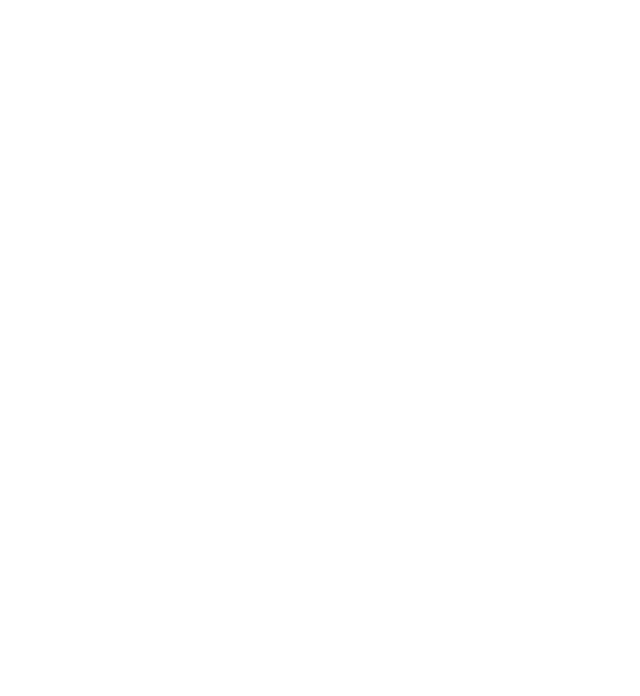
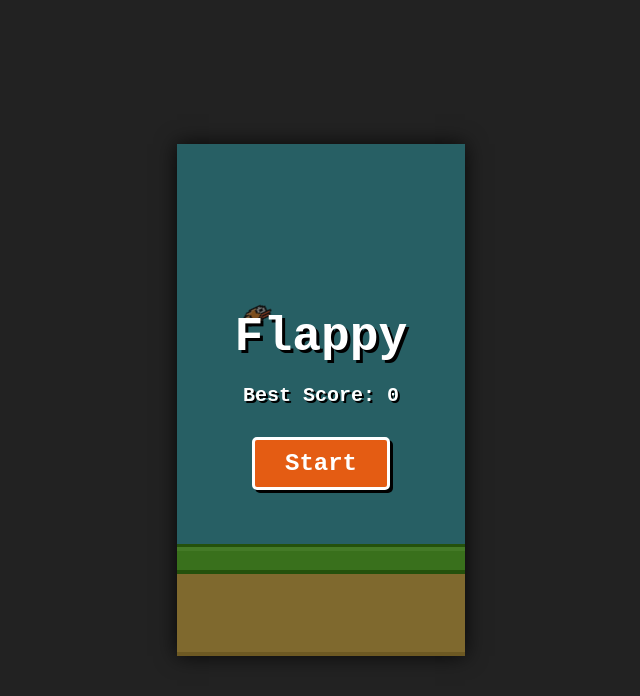
Before and after one commit to luka-marinicc/Flappy, a plain HTML site: page index.html in a window 1280 px wide. Shown: the whole page, without its empty margins (319-959 px from the left). Drawn offline with Linux system fonts and the light colour scheme.

Commit message:
Added basic functionality, connected css and javascript, implemented simple game logic

```diff
--- a/index.html
+++ b/index.html
@@ -1,11 +1,24 @@
 <!DOCTYPE html>
-<html lang="en">
+<html lang="sl">
 <head>
     <meta charset="UTF-8">
     <meta name="viewport" content="width=device-width, initial-scale=1.0">
     <title>Flappy</title>
+    <link rel="stylesheet" href="style.css">
 </head>
 <body>
 
+<div class="game-container">
+    <div id="mainMenu" class="ui-layer">
+        <h1 class="title">Flappy</h1>
+        <p class="score-text">Best Score: <span id="bestScoreDisplay">0</span></p>
+        <p class="score-text" id="currentScoreDisplay" style="display: none;">Score: <span id="lastScore">0</span></p>
+        <button id="startBtn">Start</button>
+    </div>
+
+    <canvas id="gameCanvas" width="288" height="512"></canvas>
+</div>
+
+<script src="script.js"></script>
 </body>
 </html>
--- a/script.js
+++ b/script.js
@@ -0,0 +1,258 @@
+const canvas = document.getElementById('gameCanvas');
+const ctx = canvas.getContext('2d');
+
+const mainMenu = document.getElementById('mainMenu');
+const startBtn = document.getElementById('startBtn');
+const bestScoreDisplay = document.getElementById('bestScoreDisplay');
+const currentScoreDisplay = document.getElementById('currentScoreDisplay');
+const lastScore = document.getElementById('lastScore');
+
+const birdImg = new Image();
+birdImg.src = 'assets/bird.png';
+
+const pipeImg = new Image();
+pipeImg.src = 'assets/pipe.png';
+
+const floorImg = new Image();
+floorImg.src = 'assets/floor.png';
+
+const flapSound = new Audio('assets/flap.wav');
+const scoreSound = new Audio('assets/score.wav');
+const hitSound = new Audio('assets/hit.wav');
+
+flapSound.volume = 0.5;
+scoreSound.volume = 0.5;
+hitSound.volume = 0.5;
+
+let frames = 0;
+let gameState = 'MENU';
+let score = 0;
+let bestScore = localStorage.getItem('bestScore') || 0;
+bestScoreDisplay.innerText = bestScore;
+
+let flashAlpha = 0;
+const bgStyle = '#4ec0ca';
+
+const bird = {
+    x: 50,
+    y: 150,
+    width: 60,
+    height: 42,
+    hitboxW: 30,
+    hitboxH: 20,
+    velocity: 0,
+    gravity: 0.25,
+    jump: -4.5,
+
+    getHitbox: function() {
+        return {
+            x: this.x + (this.width - this.hitboxW) / 2,
+            y: this.y + (this.height - this.hitboxH) / 2,
+            w: this.hitboxW,
+            h: this.hitboxH
+        };
+    },
+
+    draw: function() {
+        let rotation = 0;
+        if (this.velocity > 0) {
+            rotation = Math.min(Math.PI / 2, this.velocity * 0.1);
+        } else {
+            rotation = -25 * Math.PI / 180;
+        }
+
+        ctx.save();
+        ctx.translate(this.x + this.width / 2, this.y + this.height / 2);
+        ctx.rotate(rotation);
+        ctx.drawImage(birdImg, -this.width / 2, -this.height / 2, this.width, this.height);
+        ctx.restore();
+    },
+    update: function() {
+        this.velocity += this.gravity;
+        this.y += this.velocity;
+    },
+    flap: function() {
+        this.velocity = this.jump;
+        flapSound.currentTime = 0;
+        flapSound.play().catch(e => {});
+    },
+    reset: function() {
+        this.y = 150;
+        this.velocity = 0;
+    }
+};
+
+const pipes = {
+    items: [],
+    width: 52,
+    gap: 120,
+    dx: 2,
+    draw: function() {
+        for (let i = 0; i < this.items.length; i++) {
+            let p = this.items[i];
+
+            ctx.save();
+            ctx.translate(p.x, p.y);
+            ctx.scale(1, -1);
+            ctx.drawImage(pipeImg, 0, 0, this.width, 512);
+            ctx.restore();
+
+            ctx.drawImage(pipeImg, p.x, p.y + this.gap, this.width, 512);
+        }
+    },
+    update: function() {
+        if (frames % 100 === 0) {
+            let groundY = canvas.height - 112;
+            let minPipeHeight = 50;
+            let maxY = groundY - this.gap - minPipeHeight;
+
+            this.items.push({
+                x: canvas.width,
+                y: Math.random() * (maxY - minPipeHeight) + minPipeHeight
+            });
+        }
+
+        for (let i = 0; i < this.items.length; i++) {
+            let p = this.items[i];
+            p.x -= this.dx;
+
+            const bh = bird.getHitbox();
+            const top_pipe_tip = p.y;
+            const bottom_pipe_tip = p.y + this.gap;
+
+            if (bh.x + bh.w > p.x && bh.x < p.x + this.width) {
+                if (bh.y < top_pipe_tip || bh.y + bh.h > bottom_pipe_tip) {
+                    gameOver();
+                }
+            }
+
+            if (p.x === bird.x) {
+                score++;
+                scoreSound.currentTime = 0;
+                scoreSound.play().catch(e => {});
+            }
+
+            if (p.x + this.width <= 0) {
+                this.items.shift();
+                i--;
+            }
+        }
+    },
+    reset: function() {
+        this.items = [];
+    }
+};
+
+const floor = {
+    x: 0,
+    y: canvas.height - 112,
+    width: 336,
+    height: 112,
+    dx: 2,
+    draw: function() {
+        let overlap = 2;
+        ctx.drawImage(floorImg, this.x, this.y, this.width + overlap, this.height);
+        ctx.drawImage(floorImg, this.x + this.width - overlap, this.y, this.width + overlap, this.height);
+    },
+    update: function() {
+        this.x -= this.dx;
+        if (this.x <= -this.width) {
+            this.x = 0;
+        }
+
+        const bh = bird.getHitbox();
+        if (bh.y + bh.h >= this.y) {
+            gameOver();
+        }
+    }
+};
+
+function gameOver() {
+    hitSound.play().catch(e => {});
+    flashAlpha = 1;
+    gameState = 'MENU';
+
+    if (score > bestScore) {
+        bestScore = score;
+        localStorage.setItem('bestScore', bestScore);
+        bestScoreDisplay.innerText = bestScore;
+    }
+
+    lastScore.innerText = score;
+    currentScoreDisplay.style.display = 'block';
+
+    setTimeout(() => {
+        mainMenu.style.display = 'flex';
+    }, 200);
+}
+
+function resetGame() {
+    bird.reset();
+    pipes.reset();
+    score = 0;
+    frames = 0;
+    flashAlpha = 0;
+    gameState = 'PLAYING';
+    mainMenu.style.display = 'none';
+}
+
+const fps = 60;
+const fpsInterval = 1000 / fps;
+let then = performance.now();
+
+function draw(now) {
+    requestAnimationFrame(draw);
+
+    let elapsed = now - then;
+
+    if (elapsed > fpsInterval) {
+        then = now - (elapsed % fpsInterval);
+
+        ctx.fillStyle = bgStyle;
+        ctx.fillRect(0, 0, canvas.width, canvas.height);
+
+        if (gameState === 'PLAYING') {
+            pipes.update();
+            floor.update();
+            bird.update();
+            frames++;
+        }
+
+        pipes.draw();
+        floor.draw();
+        bird.draw();
+
+        if (gameState === 'PLAYING') {
+            ctx.fillStyle = 'white';
+            ctx.strokeStyle = 'black';
+            ctx.lineWidth = 2;
+            ctx.font = '35px "Courier New"';
+
+            ctx.textAlign = 'center';
+            ctx.fillText(score, canvas.width / 2, 50);
+            ctx.strokeText(score, canvas.width / 2, 50);
+            ctx.textAlign = 'start';
+        }
+
+        if (flashAlpha > 0) {
+            ctx.fillStyle = `rgba(255, 255, 255, ${flashAlpha})`;
+            ctx.fillRect(0, 0, canvas.width, canvas.height);
+            flashAlpha -= 0.05;
+        }
+    }
+}
+
+canvas.addEventListener('mousedown', () => {
+    if (gameState === 'PLAYING') bird.flap();
+});
+document.addEventListener('keydown', (e) => {
+    if (e.code === 'Space' && gameState === 'PLAYING') bird.flap();
+});
+startBtn.addEventListener('click', resetGame);
+
+floorImg.onload = () => {
+    requestAnimationFrame(function(time) {
+        then = time;
+        draw(time);
+    });
+};
--- a/style.css
+++ b/style.css
@@ -0,0 +1,75 @@
+* {
+    margin: 0;
+    padding: 0;
+    box-sizing: border-box;
+    font-family: 'Courier New', Courier, monospace;
+}
+
+body {
+    display: flex;
+    justify-content: center;
+    align-items: center;
+    height: 100vh;
+    background-color: #222;
+}
+
+.game-container {
+    position: relative;
+    width: 288px;
+    height: 512px;
+    box-shadow: 0 0 20px rgba(0,0,0,0.8);
+    overflow: hidden;
+}
+
+canvas {
+    display: block;
+    image-rendering: pixelated;
+    image-rendering: crisp-edges;
+}
+
+.ui-layer {
+    position: absolute;
+    top: 0;
+    left: 0;
+    width: 100%;
+    height: 100%;
+    display: flex;
+    flex-direction: column;
+    justify-content: center;
+    align-items: center;
+    background-color: rgba(0, 0, 0, 0.5);
+    z-index: 10;
+}
+
+.title {
+    color: white;
+    font-size: 48px;
+    text-shadow: 3px 3px 0 #000;
+    margin-bottom: 20px;
+}
+
+.score-text {
+    color: white;
+    font-size: 20px;
+    margin-bottom: 10px;
+    text-shadow: 2px 2px 0 #000;
+    font-weight: bold;
+}
+
+#startBtn {
+    padding: 10px 30px;
+    font-size: 24px;
+    font-weight: bold;
+    color: white;
+    background-color: #e45c13;
+    border: 3px solid white;
+    border-radius: 5px;
+    cursor: pointer;
+    margin-top: 20px;
+    box-shadow: 3px 3px 0 #000;
+    transition: transform 0.1s;
+}
+
+#startBtn:active {
+    transform: scale(0.95);
+}
```
